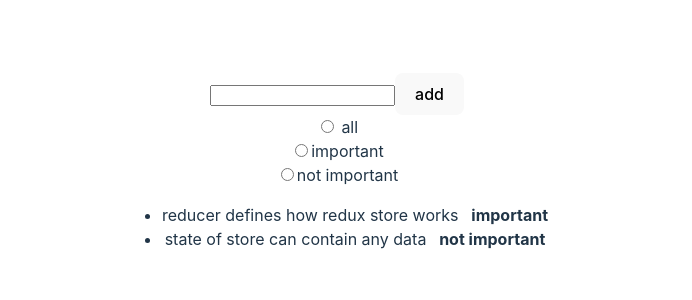
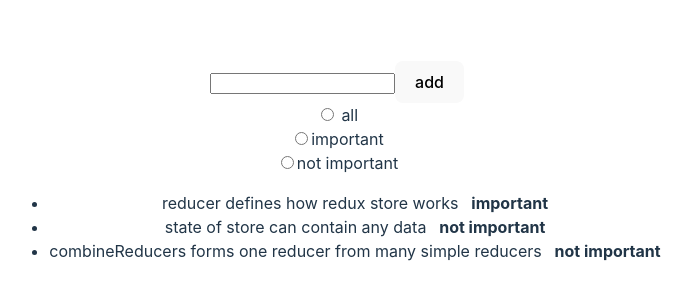
Before and after one commit to kamrantahir2/MOOC-NoteApp-Redux, a React (Vite) app: page / in a window 1280 px wide. Shown: the part 230-530 px from the top of the page, without its empty margins (303-995 px from the left). Built offline with nearby package versions, Linux system fonts and the light colour scheme.

Commit message:
Combine filter and note reducers

```diff
--- a/src/components/Notes.jsx
+++ b/src/components/Notes.jsx
@@ -15,7 +15,7 @@ const Note = ({ note, handleClick }) => {
 
 const Notes = () => {
   const dispatch = useDispatch();
-  const notes = useSelector((state) => state);
+  const notes = useSelector((state) => state.notes);
 
   return (
     <ul>
--- a/src/main.jsx
+++ b/src/main.jsx
@@ -2,16 +2,33 @@ import React from "react";
 import ReactDOM from "react-dom/client";
 import App from "./App.jsx";
 import "./index.css";
-
-import { createStore } from "redux";
+import { createStore, combineReducers } from "redux";
 import { Provider } from "react-redux";
+import { createNote } from "./reducers/noteReducer.js";
+import { filterChange } from "./reducers/filterReducer.js";
 
 import noteReducer from "./reducers/noteReducer.js";
+import filterReducer from "./reducers/filterReducer.js";
 
-const store = createStore(noteReducer);
+const reducer = combineReducers({
+  notes: noteReducer,
+  filter: filterReducer,
+});
+const store = createStore(reducer);
+
+store.subscribe(() => console.log(store.getState()));
+store.dispatch(filterChange("IMPORTANT"));
+store.dispatch(
+  createNote("combineReducers forms one reducer from many simple reducers")
+);
 
 ReactDOM.createRoot(document.getElementById("root")).render(
   <Provider store={store}>
     <App />
   </Provider>
 );
+// ReactDOM.createRoot(document.getElementById("root")).render(
+//   <Provider store={store}>
+//     <div />
+//   </Provider>
+// );
```
